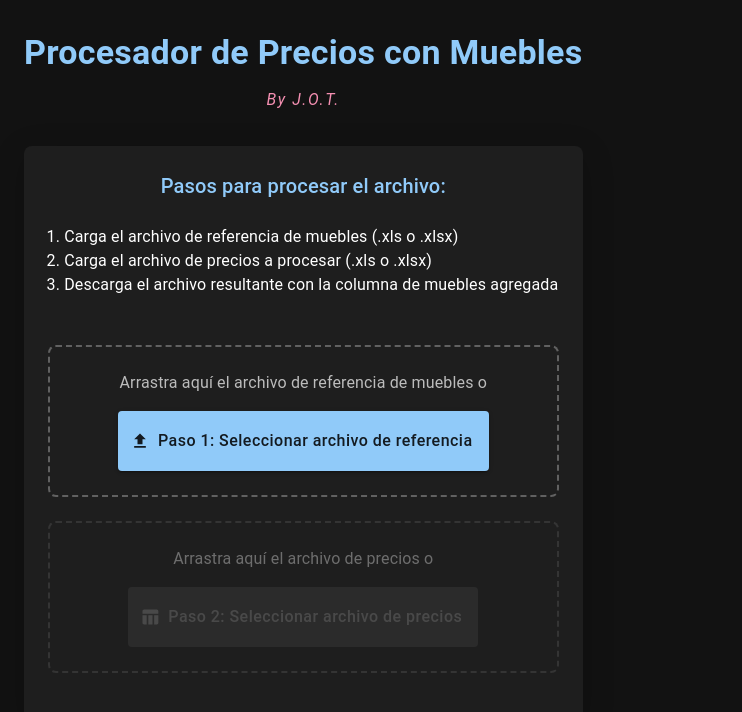
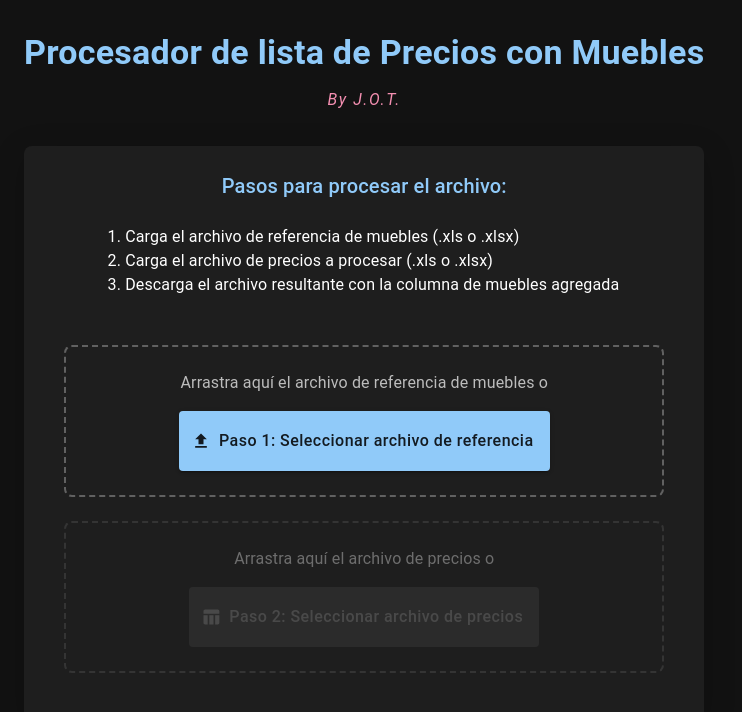
Before and after one commit to JorgeTrip/Agregar_mueble_actualizacion_precio, a React (Vite) app: page / in a window 1280 px wide. Shown: the top 712 px of the page, without its empty margins (0-742 px from the left). Built offline with nearby package versions, Linux system fonts and the light colour scheme.

Commit message:
Cambio título dentro de la página

```diff
--- a/src/App.jsx
+++ b/src/App.jsx
@@ -82,7 +82,7 @@ function App() {
                 fontWeight: 'bold',
               }}
             >
-              Procesador de Precios con Muebles
+              Procesador de lista de Precios con Muebles
             </Typography>
             <Typography
               variant="subtitle1"
```
